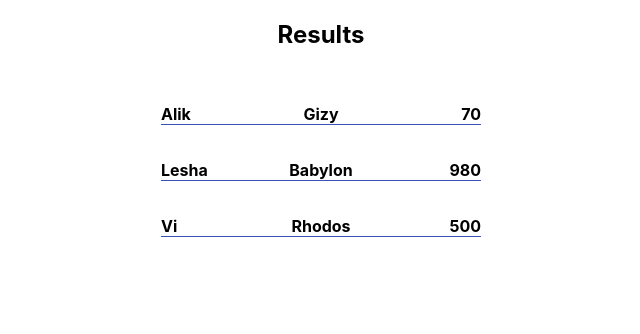
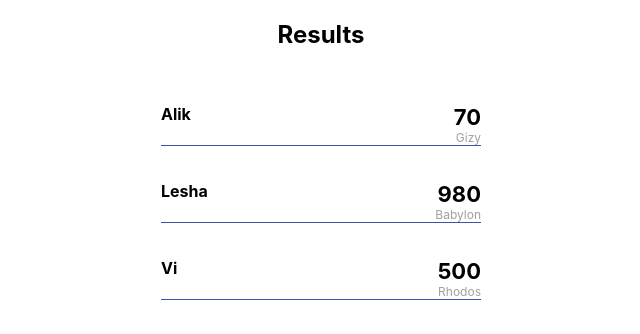
Before and after one commit to vvikota/seven_wonders, a React (Create React App) app: page / in a window 1280 px wide. Shown: the top 334 px of the page, without its empty margins (319-959 px from the left). Built offline with nearby package versions, Linux system fonts and the light colour scheme.

Commit message:
refact: style for gamer card

```diff
--- a/src/components/result-table/gamer-card/gamer-card.css
+++ b/src/components/result-table/gamer-card/gamer-card.css
@@ -1,3 +1,56 @@
+
+.gamer-wrapper{
+  margin-bottom: 25px;
+}
+
+.gamer-main-row{
+  display: flex;
+  justify-content: space-between;
+  margin-bottom: 10px;
+  border-bottom: 1px solid #3f51b5;
+  font-weight: bold;
+}
+
+.gamer-main-row span{
+  pointer-events: none;
+}
+
+.gamer-main-row span:nth-child(1){
+  width: 70%;
+}
+.gamer-main-row span.gamer-points{
+  display: flex;
+  flex-direction: column;
+  width: 30%;
+  font-size: 22px;
+}
+
+.gamer-city{
+  align-self: flex-end;
+  font-size: 12px;
+  font-weight: normal;
+  color: #a0a0a0;
+}
+
+.gamer-main-row span:first-child{
+  text-align: left;
+}
+
+.gamer-main-row span:last-child{
+  text-align: right;
+}
+
+.gamer-more-details{
+  height: 0;
+  overflow: hidden;
+  display: flex;
+  flex-direction: column;
+  margin-right: 0;
+  margin-left: auto;
+  align-items: flex-end;
+  transition: height 0.5s ease;
+}
+
 .gamer-wrapper.active .gamer-more-details{
   height: 160px;
 }
--- a/src/components/result-table/gamer-card/gamer-card.js
+++ b/src/components/result-table/gamer-card/gamer-card.js
@@ -12,8 +12,10 @@ const GamerCard = (props) => {
 
             <div className="gamer-main-row">
               <span>{gamer.name}</span>
-              <span>{gamer.city}</span>
-              <span>{gamer.result}</span>
+              <span className="gamer-points">
+                {gamer.result}
+                <span className="gamer-city">{gamer.city}</span>
+              </span>
             </div>
 
               <div
--- a/src/components/result-table/result-table.css
+++ b/src/components/result-table/result-table.css
@@ -6,39 +6,3 @@
 .result-table h2{
   margin-bottom: 55px;
 }
-
-.gamer-wrapper{
-  margin-bottom: 25px;
-}
-
-.gamer-main-row{
-  display: flex;
-  justify-content: space-between;
-  margin-bottom: 10px;
-  border-bottom: 1px solid #3f51b5;
-  font-weight: bold;
-}
-
-.gamer-main-row span{
-  width: 33%;
-  pointer-events: none;
-}
-
-.gamer-main-row span:first-child{
-  text-align: left;
-}
-
-.gamer-main-row span:last-child{
-  text-align: right;
-}
-
-.gamer-more-details{
-  height: 0;
-  overflow: hidden;
-  display: flex;
-  flex-direction: column;
-  margin-right: 0;
-  margin-left: auto;
-  align-items: flex-end;
-  transition: height 0.5s ease;
-}
```
Also changed, not shown: 1 other file (tests, documents, lock files or other folders).
